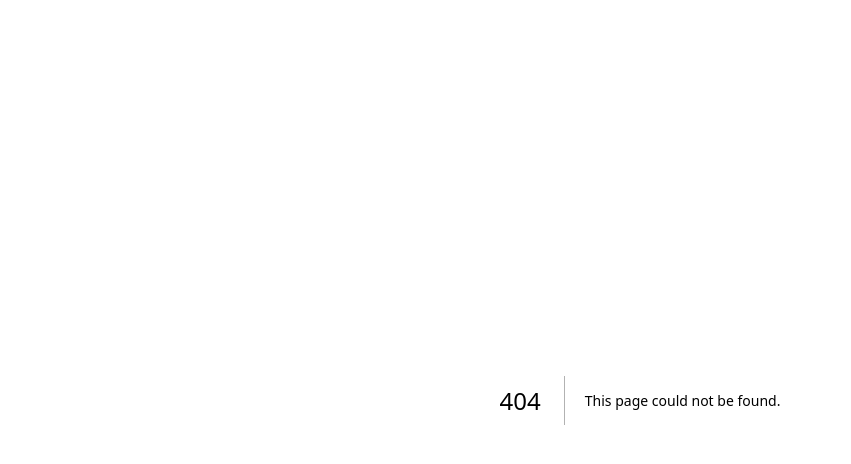
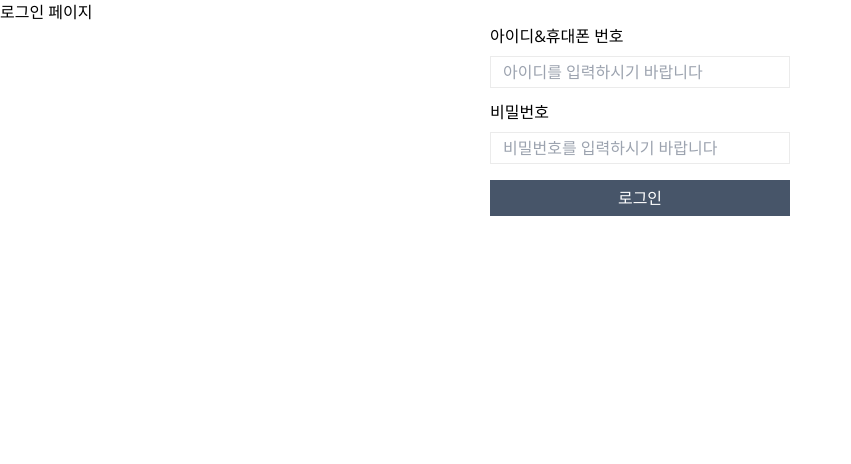
Before and after one commit to kangtae/insta_front, a Next.js app: page /login in a window 1280 px wide. Before the commit this address had no page. Shown: the top 464 px of the page, without its empty margins (0-851 px from the left). Built offline with nearby package versions, Linux system fonts and the light colour scheme.

Commit message:
global.css bg 스타일 삭제, 로그인 페이지 컴포넌트 작업중

```diff
--- a/src/app/globals.css
+++ b/src/app/globals.css
@@ -1,20 +1,6 @@
 @tailwind base;
 @tailwind components;
 @tailwind utilities;
-
-:root {
-  --foreground-rgb: 0, 0, 0;
-  --background-start-rgb: 214, 219, 220;
-  --background-end-rgb: 255, 255, 255;
-}
-
-@media (prefers-color-scheme: dark) {
-  :root {
-    --foreground-rgb: 255, 255, 255;
-    --background-start-rgb: 0, 0, 0;
-    --background-end-rgb: 0, 0, 0;
-  }
-}
 
 body {
   color: rgb(var(--foreground-rgb));
--- /dev/null
+++ b/src/app/login/page.tsx
@@ -0,0 +1,30 @@
+import LoginButton from "@/components/LoginButton";
+import LoginInput from "@/components/LoginInput";
+import LoginItem from "@/components/LoginItem";
+
+export default function LoginPage() {
+  return (
+    <>
+      <h1>로그인 페이지</h1>
+      <div className="w-[300px] mx-auto">
+        <form action="">
+          <LoginItem
+            label="아이디&휴대폰 번호"
+            inputType="text"
+            placeholder="아이디를 입력하시기 바랍니다"
+          />
+          <LoginItem
+            label="비밀번호"
+            inputType="password"
+            placeholder="비밀번호를 입력하시기 바랍니다"
+          />
+          <LoginButton
+            buttonType="submit"
+            buttonText="로그인"
+            customStyle="mt-4"
+          />
+        </form>
+      </div>
+    </>
+  );
+}
--- /dev/null
+++ b/src/components/LoginButton.tsx
@@ -0,0 +1,22 @@
+interface LoginButtonProps {
+  buttonType: "button" | "submit";
+  buttonText: string;
+  customStyle?: string;
+}
+
+export default function LoginButton({
+  buttonType,
+  buttonText,
+  customStyle,
+}: LoginButtonProps) {
+  return (
+    <>
+      <button
+        type={buttonType}
+        className={`w-full h-9 bg-slate-600 text-white ${customStyle}`}
+      >
+        {buttonText}
+      </button>
+    </>
+  );
+}
--- /dev/null
+++ b/src/components/LoginInput.tsx
@@ -0,0 +1,11 @@
+interface LoginInputProps{
+	inputType: string
+	placeholder: string
+	customStyle?: string
+}
+
+export default function LoginInput({inputType, placeholder, customStyle}:LoginInputProps){
+	return <>
+		<input type={inputType} placeholder={placeholder} className={customStyle} />
+	</>
+}
--- /dev/null
+++ b/src/components/LoginItem.tsx
@@ -0,0 +1,28 @@
+import LoginInput from "./LoginInput";
+
+interface LoginItemProps {
+  label: string;
+  inputType: string;
+  placeholder: string;
+  customStyle?: string;
+}
+
+export default function LoginItem({
+  label,
+  inputType,
+  placeholder,
+  customStyle,
+}: LoginItemProps) {
+  return (
+    <>
+      <div className="mt-3 first:mt-0">
+        <h2>{label}</h2>
+        <LoginInput
+          inputType={inputType}
+          placeholder={placeholder}
+          customStyle={`w-full h-8 mt-2 px-3 border border-[#ebebeb] ${customStyle}`}
+        />
+      </div>
+    </>
+  );
+}
```
Also changed, not shown: 1 other file (tests, documents, lock files or other folders).
